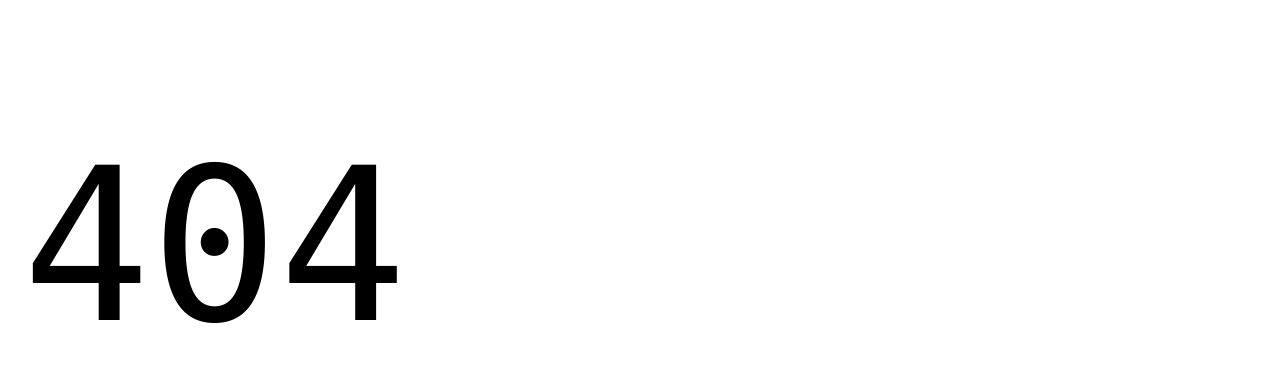
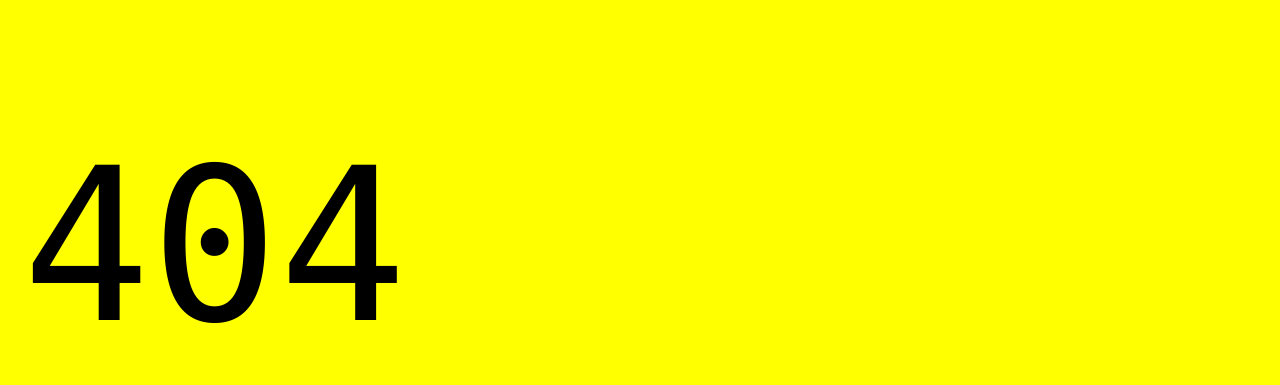
Before and after one commit to meejain/Franklin-AMSBasic-DEMO, a website with bundled scripts: page 404.html in a window 1280 px wide. Shown: the part 62-447 px from the top of the page. Built offline with nearby package versions, Linux system fonts and the light colour scheme; files whose address does not match are found by name.

Commit message:
change of colour in styes

```diff
--- a/styles/styles.css
+++ b/styles/styles.css
@@ -14,7 +14,7 @@
   /* colors */
   --link-color: #035fe6;
   --link-hover-color: #136ff6;
-  --background-color: #fff;
+  --background-color: yellow;
   --overlay-background-color: #eee;
   --highlight-background-color: #ccc;
   --text-color: #000;
```
